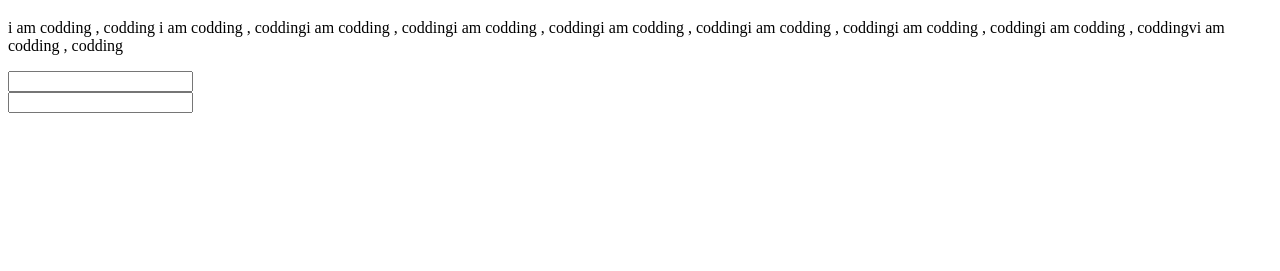
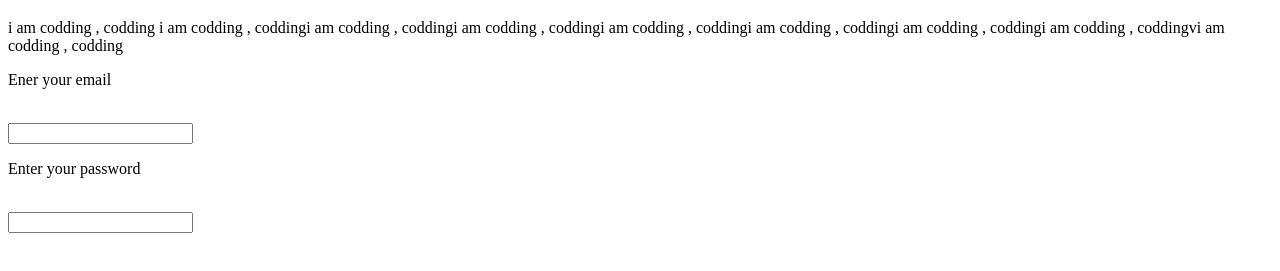
Before and after one commit to riday100/ex-first-new-repo, a plain HTML site: page ex-first-repo/index.html in a window 1280 px wide. Shown: the part 61-332 px from the top of the page. Drawn offline with Linux system fonts and the light colour scheme.

Commit message:
paragraph added

```diff
--- a/ex-first-repo/index.html
+++ b/ex-first-repo/index.html
@@ -10,8 +10,11 @@
     <h1>This is for experiment / practice </h1>
     <p>i am codding , codding i am codding , coddingi am codding , coddingi am codding , coddingi am codding , coddingi am codding , coddingi am codding , coddingi am codding , coddingvi am codding , codding </p>
 
+    <p>Ener your email</p><br>
     <input type="email"><br>
+    <p>Enter your password</p><br>
     <input type="password"><br>
+
 
 
 </body>
```
